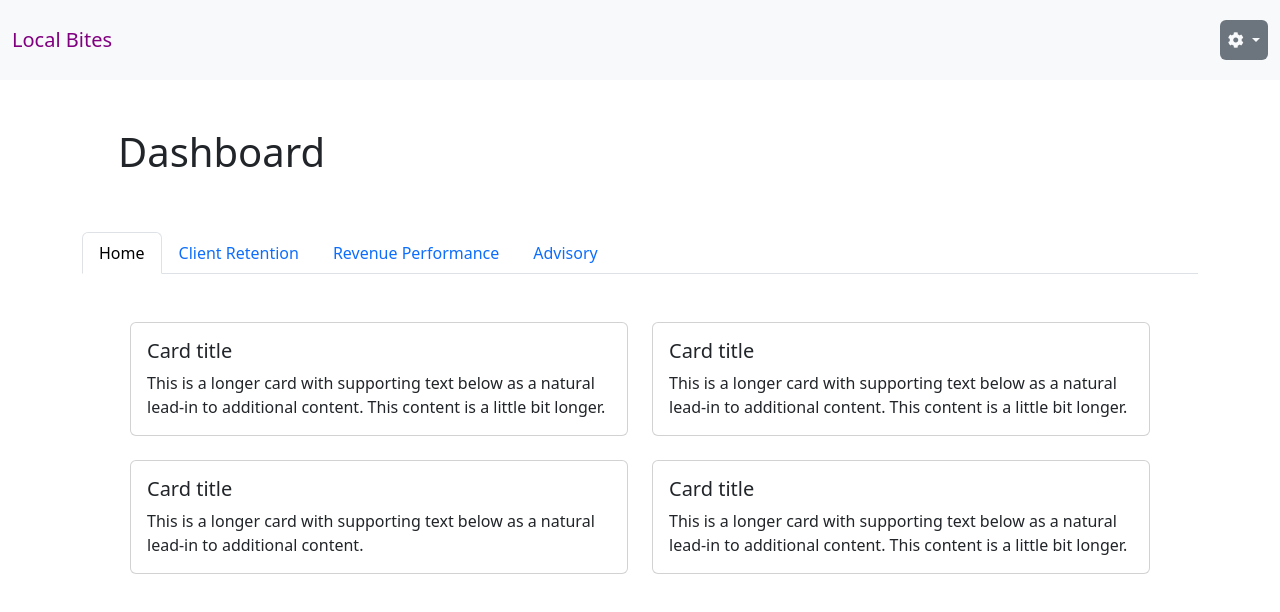
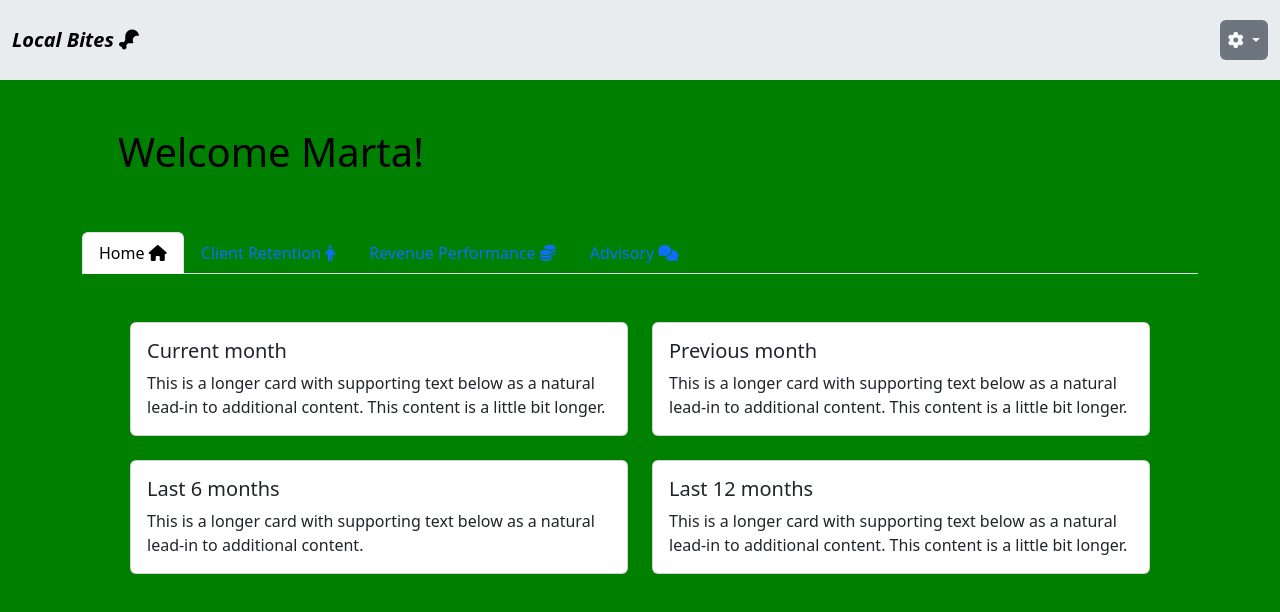
Before and after one commit to 4GeeksAcademy/jide-local-bites-landing, a plain HTML site: page index.html in a window 1280 px wide. Drawn offline with nearby package versions, Linux system fonts and the light colour scheme.

Commit message:
color scheme slightly better

```diff
--- a/index.css
+++ b/index.css
@@ -1,3 +1,19 @@
+body {
+    background-color: green;
+}
+
+.navbar {
+    background-color: paleturquoise;
+}
+
 .navbar-brand {
-    color: purple;
+    color: black;
 }
+
+.container {
+    color: black;
+}
+
+.card {
+    background-color: white;
+}
--- a/index.html
+++ b/index.html
@@ -5,14 +5,20 @@
     <meta name="viewport" content="width=device-width, initial-scale=1.0">
     <title>Local Bites</title>
     <link href="https://cdn.jsdelivr.net/npm/bootstrap@5.3.0-alpha3/dist/css/bootstrap.min.css" rel="stylesheet" integrity="sha384-KK94CHFLLe+nY2dmCWGMq91rCGa5gtU4mk92HdvYe+M/SXH301p5ILy+dN9+nJOZ" crossorigin="anonymous">
-    <link rel="stylesheet" href="https://use.fontawesome.com/releases/v5.0.7/css/all.css">
+    <link
+            rel="stylesheet"
+            href="https://cdnjs.cloudflare.com/ajax/libs/font-awesome/6.2.1/css/all.min.css"
+            integrity="sha512-MV7K8+y+gLIBoVD59lQIYicR65iaqukzvf/nwasF0nqhPay5w/9lJmVM2hMDcnK1OnMGCdVK+iQrJ7lzPJQd1w=="
+            crossorigin="anonymous"
+            referrerpolicy="no-referrer"
+        />
     <link rel="stylesheet" href="index.css">
 </head>
 <body>
-    <nav class="navbar bg-body-tertiary">
+    <nav class="navbar bg-body-secondary">
         <div class="container-fluid m-1 p-2 d-flex">
           <a class="navbar-brand flex-grow-1" href="#"></i>
-            Local Bites
+            <b><i>Local Bites <i class="fa-solid fa-drumstick-bite"></i></i></b>
           </a>
           <div class="nav-item dropdown">
             <a class="nav-link dropdown-toggle bg-secondary p-2 rounded text-light" href="#" role="button" data-bs-toggle="dropdown" aria-expanded="false">
@@ -30,16 +36,16 @@
       </nav>
 
       <div class="container p-5">
-        <h1>Dashboard</h1>
+        <h1>Welcome Marta!</h1>
       </div>
 
       <div class="container">
         <nav>
             <div class="nav nav-tabs" id="nav-tab" role="tablist">
-              <button class="nav-link active" id="nav-home-tab" data-bs-toggle="tab" data-bs-target="#nav-home" type="button" role="tab" aria-controls="nav-home" aria-selected="true">Home</button>
-              <button class="nav-link" id="nav-profile-tab" data-bs-toggle="tab" data-bs-target="#nav-profile" type="button" role="tab" aria-controls="nav-profile" aria-selected="false">Client Retention</button>
-              <button class="nav-link" id="nav-contact-tab" data-bs-toggle="tab" data-bs-target="#nav-contact" type="button" role="tab" aria-controls="nav-contact" aria-selected="false">Revenue Performance</button>
-              <button class="nav-link" id="nav-disabled-tab" data-bs-toggle="tab" data-bs-target="#nav-disabled" type="button" role="tab" aria-controls="nav-disabled" aria-selected="false">Advisory</button>
+              <button class="nav-link active" id="nav-home-tab" data-bs-toggle="tab" data-bs-target="#nav-home" type="button" role="tab" aria-controls="nav-home" aria-selected="true">Home <i class="fa-solid fa-house"></i></button>
+              <button class="nav-link" id="nav-profile-tab" data-bs-toggle="tab" data-bs-target="#nav-profile" type="button" role="tab" aria-controls="nav-profile" aria-selected="false">Client Retention <i class="fa-solid fa-person"></i></button>
+              <button class="nav-link" id="nav-contact-tab" data-bs-toggle="tab" data-bs-target="#nav-contact" type="button" role="tab" aria-controls="nav-contact" aria-selected="false">Revenue Performance <i class="fa-solid fa-coins"></i></button>
+              <button class="nav-link" id="nav-disabled-tab" data-bs-toggle="tab" data-bs-target="#nav-disabled" type="button" role="tab" aria-controls="nav-disabled" aria-selected="false">Advisory <i class="fa-solid fa-comments"></i></button>
             </div>
           </nav>
           <div class="tab-content" id="nav-tabContent">
@@ -48,7 +54,7 @@
                 <div class="col">
                   <div class="card">
                     <div class="card-body">
-                      <h5 class="card-title">Card title</h5>
+                      <h5 class="card-title">Current month</h5>
                       <p class="card-text">This is a longer card with supporting text below as a natural lead-in to additional content. This content is a little bit longer.</p>
                     </div>
                   </div>
@@ -56,7 +62,7 @@
                 <div class="col">
                   <div class="card">
                     <div class="card-body">
-                      <h5 class="card-title">Card title</h5>
+                      <h5 class="card-title">Previous month</h5>
                       <p class="card-text">This is a longer card with supporting text below as a natural lead-in to additional content. This content is a little bit longer.</p>
                     </div>
                   </div>
@@ -64,7 +70,7 @@
                 <div class="col">
                   <div class="card">
                     <div class="card-body">
-                      <h5 class="card-title">Card title</h5>
+                      <h5 class="card-title">Last 6 months</h5>
                       <p class="card-text">This is a longer card with supporting text below as a natural lead-in to additional content.</p>
                     </div>
                   </div>
@@ -72,7 +78,7 @@
                 <div class="col">
                   <div class="card">
                     <div class="card-body">
-                      <h5 class="card-title">Card title</h5>
+                      <h5 class="card-title">Last 12 months</h5>
                       <p class="card-text">This is a longer card with supporting text below as a natural lead-in to additional content. This content is a little bit longer.</p>
                     </div>
                   </div>
```
